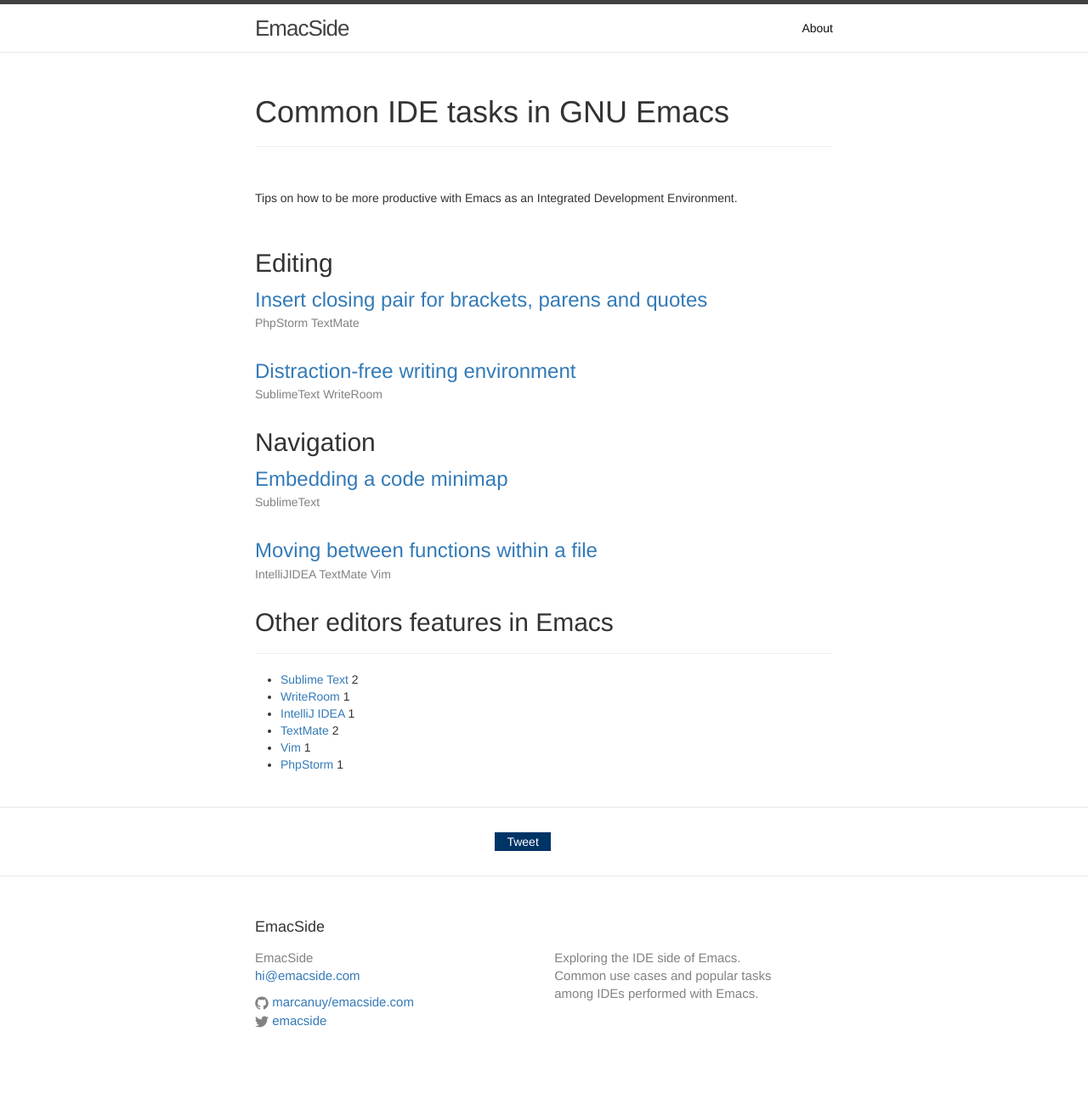
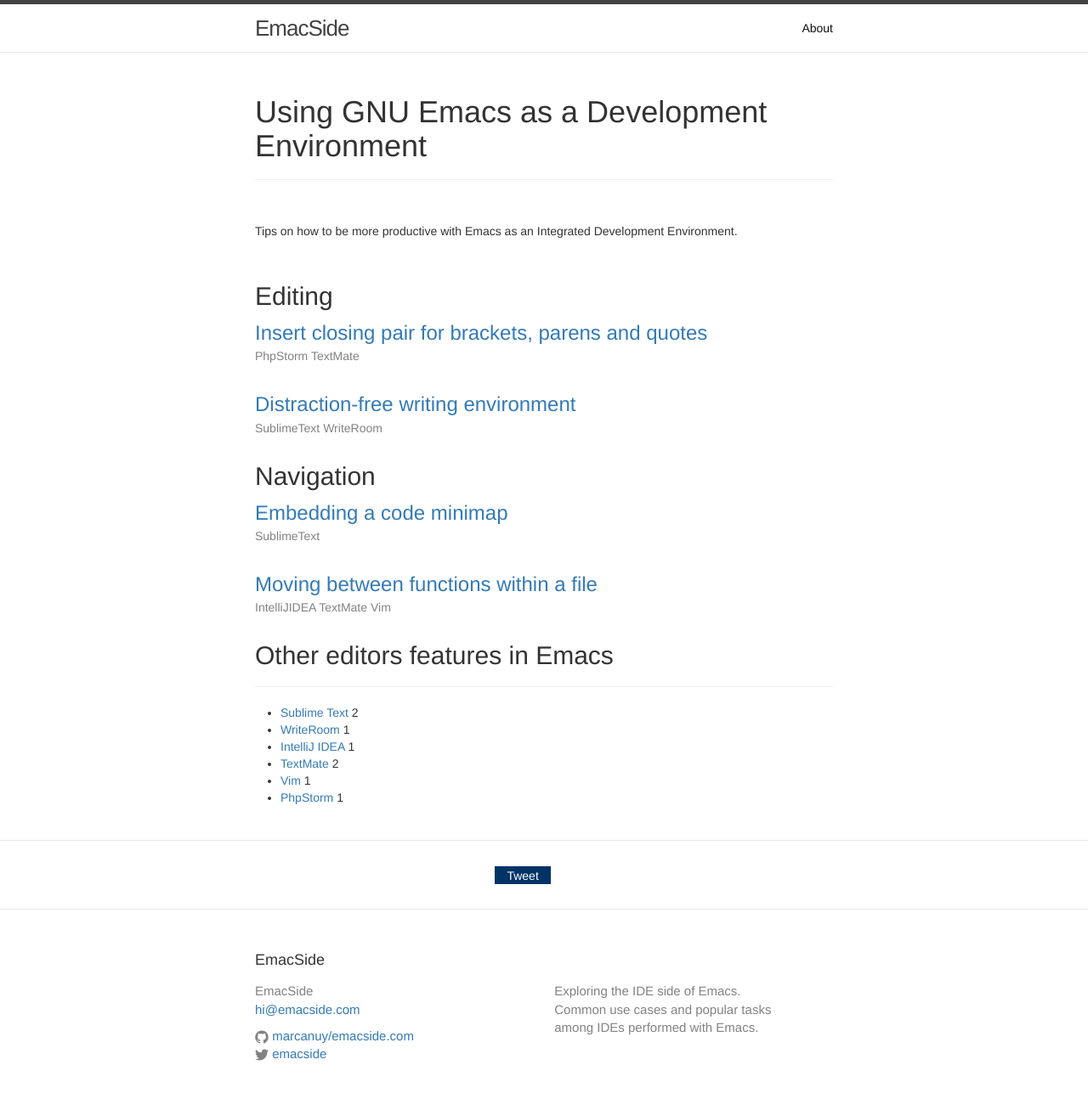
Before and after one commit to marcanuy/emacside.com, a Jekyll site: the page built from index.html, in a window 1280 px wide. Shown: the whole page at 85% size. Built offline with Jekyll 4.4.1, drawn with Linux system fonts in a browser that asks for light colours; nearby versions of some CDN libraries; comment, search, counter and statistics services are not loaded; before the commit the page ends 1267 px from its top, so only the background shows below that.

Commit message:
Updated index title

```diff
--- a/index.html
+++ b/index.html
@@ -5,7 +5,7 @@
 
 <div class="home">
 
-  <h1 class="page-title">Common IDE tasks in GNU Emacs</h1>
+  <h1 class="page-title">Using GNU Emacs as a Development Environment</h1>
   <hr />
   <p class="page-content">Tips on how to be more productive with Emacs as an Integrated Development Environment.</p>
   {% include posts_by_category.html %}
```
